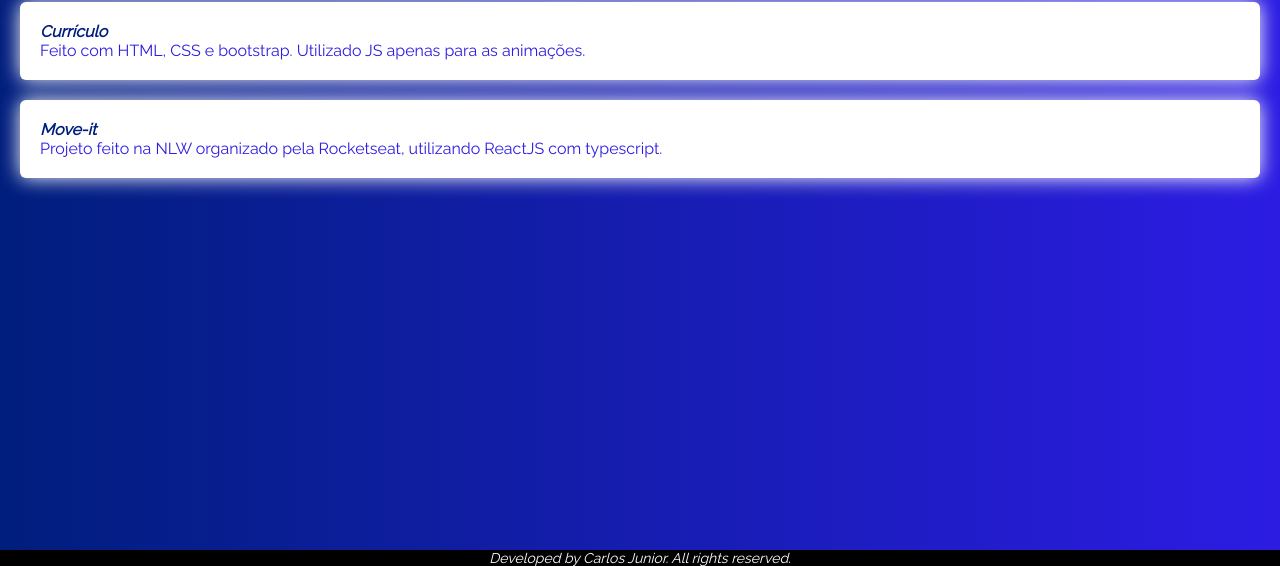
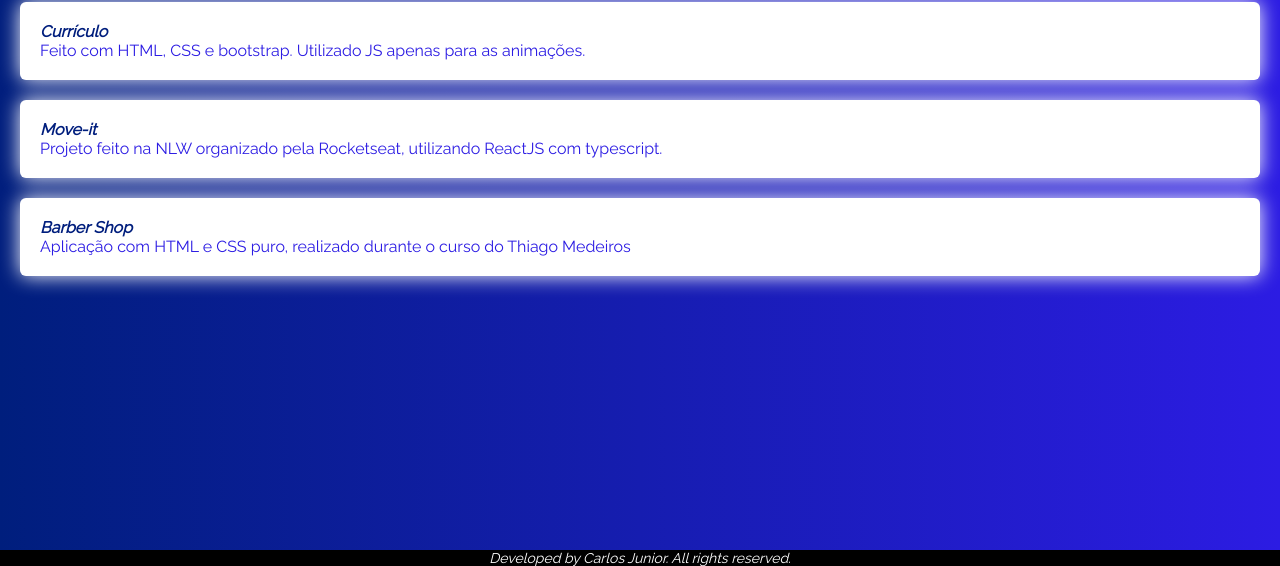
Before and after one commit to juniortro/juniortro.github.io, a plain HTML site: page index.html in a window 1280 px wide. Shown: the part 234-800 px from the top of the page. Drawn offline with Linux system fonts and the light colour scheme.

Commit message:
added barbershop project

```diff
--- a/index.html
+++ b/index.html
@@ -56,6 +56,13 @@
             <p>Projeto feito na NLW organizado pela Rocketseat, utilizando ReactJS com typescript.</p>
           </a>
         </li>
+
+        <li>
+          <a href="https://juniortro.github.io/barbershop/" target="_blank">
+            <h2>Barber Shop</h2>
+            <p>Aplicação com HTML e CSS puro, realizado durante o curso do Thiago Medeiros</p>
+          </a>
+        </li>
       </ul>
 
       <footer class="footer">
```
